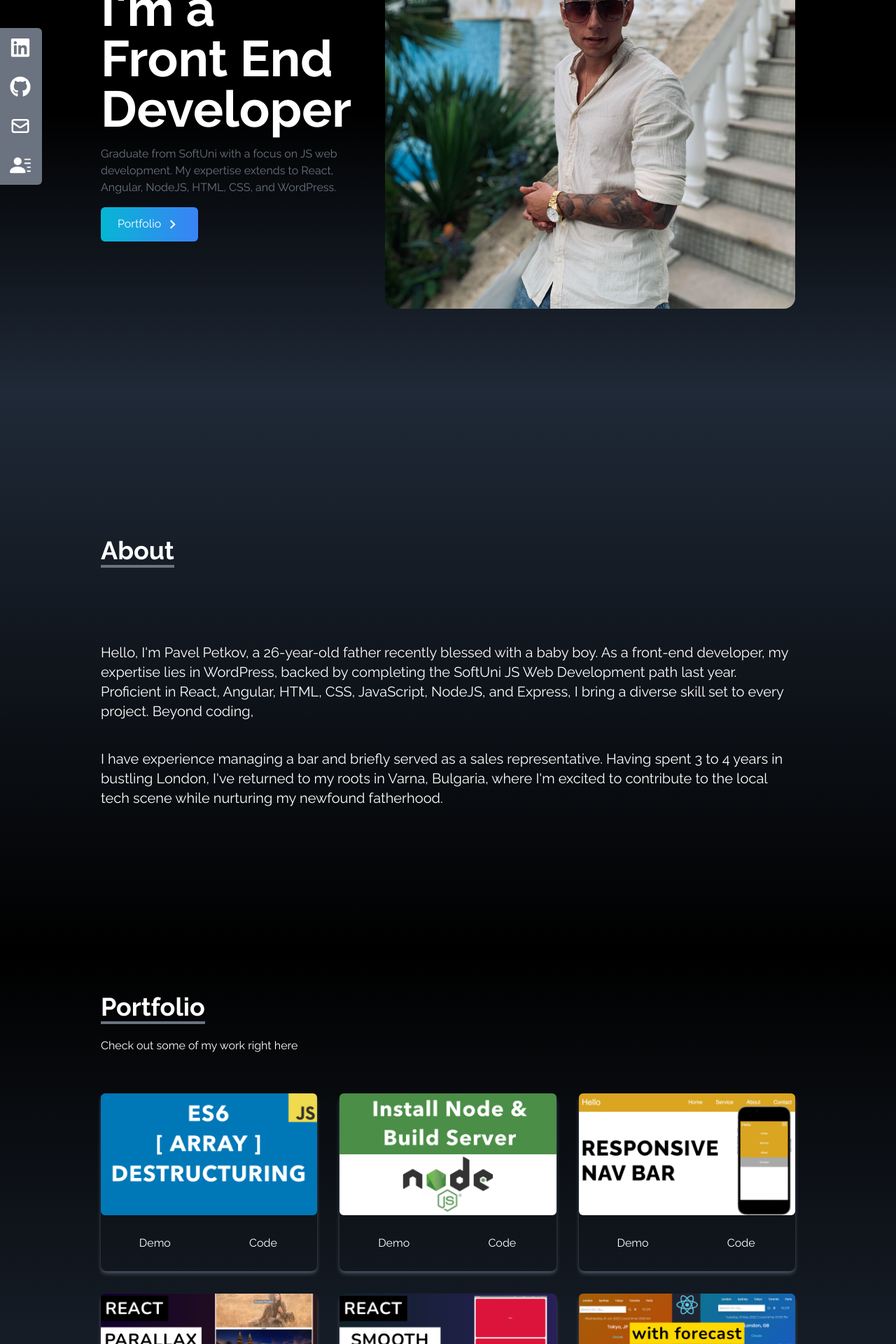
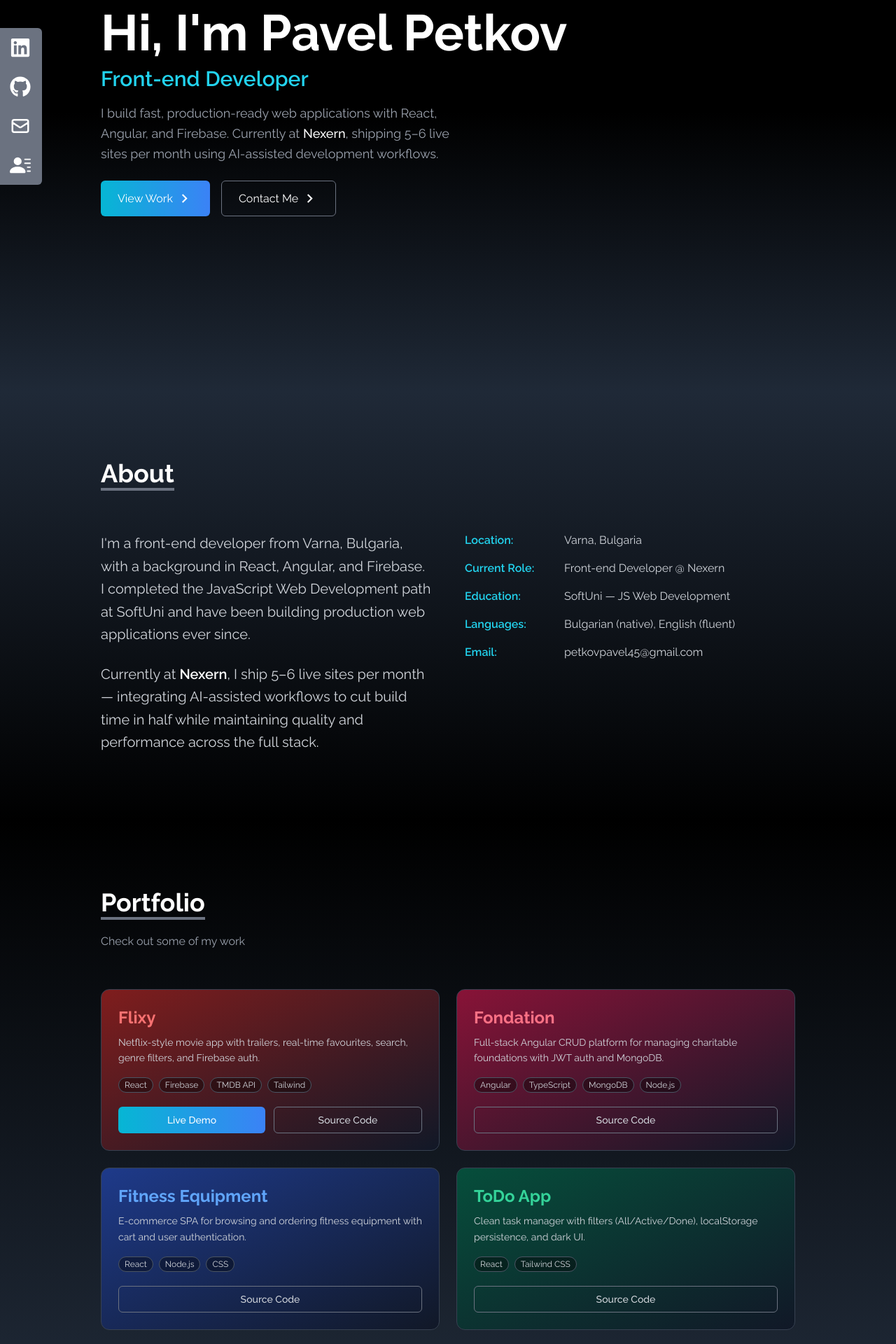
Before and after one commit to petkovpavel45/my-react-portfolio, a React (Create React App) app: page / in a window 1280 px wide. Shown: the part 240-2160 px from the top of the page at 70% size. Built offline with nearby package versions, Linux system fonts and the light colour scheme.

Commit message:
update: rewrite Home, About and Portfolio with current info and real projects

```diff
--- a/src/components/About.jsx
+++ b/src/components/About.jsx
@@ -4,28 +4,46 @@ const About = () => {
   return (
     <div
       name="about"
-      className="w-full h-screen bg-gradient-to-b from-gray-800 to-black text-white"
+      className="w-full bg-gradient-to-b from-gray-800 to-black text-white py-20"
     >
-      <div className="max-w-screen-lg p-4 mx-auto flex flex-col justify-center w-full h-full">
+      <div className="max-w-screen-lg p-4 mx-auto flex flex-col justify-center w-full">
         <div className="pb-8">
           <p className="text-4xl font-bold inline border-b-4 border-gray-500">
             About
           </p>
         </div>
-        <p className="text-xl mt-20 mb-10">
-          Hello, I'm Pavel Petkov, a 26-year-old father recently blessed with a
-          baby boy. As a front-end developer, my expertise lies in WordPress,
-          backed by completing the SoftUni JS Web Development path last year.
-          Proficient in React, Angular, HTML, CSS, JavaScript, NodeJS, and
-          Express, I bring a diverse skill set to every project. Beyond coding,
-        </p>
-        <p className="text-xl">
-          I have experience managing a bar and briefly served as a sales
-          representative. Having spent 3 to 4 years in bustling London, I've
-          returned to my roots in Varna, Bulgaria, where I'm excited to
-          contribute to the local tech scene while nurturing my newfound
-          fatherhood.
-        </p>
+
+        <div className="grid md:grid-cols-2 gap-12 mt-8">
+          <div>
+            <p className="text-xl text-gray-300 leading-relaxed mb-6">
+              I'm a front-end developer from Varna, Bulgaria, with a background
+              in React, Angular, and Firebase. I completed the JavaScript Web
+              Development path at SoftUni and have been building production web
+              applications ever since.
+            </p>
+            <p className="text-xl text-gray-300 leading-relaxed">
+              Currently at <span className="text-white font-semibold">Nexern</span>,
+              I ship 5–6 live sites per month — integrating AI-assisted
+              workflows to cut build time in half while maintaining quality and
+              performance across the full stack.
+            </p>
+          </div>
+
+          <div className="flex flex-col gap-4">
+            {[
+              { label: "Location", value: "Varna, Bulgaria" },
+              { label: "Current Role", value: "Front-end Developer @ Nexern" },
+              { label: "Education", value: "SoftUni — JS Web Development" },
+              { label: "Languages", value: "Bulgarian (native), English (fluent)" },
+              { label: "Email", value: "petkovpavel45@gmail.com" },
+            ].map(({ label, value }) => (
+              <div key={label} className="flex gap-3">
+                <span className="text-cyan-400 font-semibold min-w-[130px]">{label}:</span>
+                <span className="text-gray-300">{value}</span>
+              </div>
+            ))}
+          </div>
+        </div>
       </div>
     </div>
   );
--- a/src/components/Home.jsx
+++ b/src/components/Home.jsx
@@ -1,5 +1,4 @@
 import React from "react";
-import HeroImage from "../assets/heroimg.png";
 import { MdOutlineKeyboardArrowRight } from "react-icons/md";
 import { Link } from "react-scroll";
 
@@ -9,38 +8,43 @@ const Home = () => {
       name="home"
       className="h-screen w-full bg-gradient-to-b from-black via-black to-gray-800"
     >
-      <div className="max-w-screen-lg mx-auto flex flex-col items-center justify-center h-full px-4 md:flex-row">
-        <div className="flex flex-col justify-center h-full md:mr-12">
+      <div className="max-w-screen-lg mx-auto flex flex-col justify-center h-full px-4">
         <h2 className="text-4xl sm:text-7xl font-bold text-white">
-            I'm a Front End Developer
+          Hi, I'm Pavel Petkov
         </h2>
-          <p className="text-gray-500 py-4 max-w-md">
-            Graduate from SoftUni with a focus on JS web
-            development. My expertise extends to React, Angular, NodeJS, HTML,
-            CSS, and WordPress.
+        <h3 className="text-2xl sm:text-3xl font-semibold text-cyan-400 mt-3">
+          Front-end Developer
+        </h3>
+        <p className="text-gray-400 py-4 max-w-lg text-lg leading-relaxed">
+          I build fast, production-ready web applications with React, Angular,
+          and Firebase. Currently at{" "}
+          <span className="text-white font-medium">Nexern</span>, shipping 5–6
+          live sites per month using AI-assisted development workflows.
         </p>
 
-          <div>
+        <div className="flex gap-4 flex-wrap mt-2">
           <Link
             to="portfolio"
             smooth
             duration={500}
-              className="group text-white w-fit px-6 py-3 my-2 flex items-center rounded-md bg-gradient-to-r from-cyan-500 to-blue-500 cursor-pointer m-auto md:m-0"
+            className="group text-white w-fit px-6 py-3 flex items-center rounded-md bg-gradient-to-r from-cyan-500 to-blue-500 cursor-pointer hover:scale-105 duration-200"
           >
-              Portfolio
+            View Work
             <span className="group-hover:rotate-90 duration-300">
               <MdOutlineKeyboardArrowRight size={25} className="ml-1" />
             </span>
           </Link>
-          </div>
-        </div>
-
-        <div>
-          <img
-            src={HeroImage}
-            alt="my profile"
-            className="rounded-2xl mx-auto w-1/2 md:w-full mb-6"
-          />
+          <Link
+            to="contact"
+            smooth
+            duration={500}
+            className="group text-white w-fit px-6 py-3 flex items-center rounded-md border border-gray-500 cursor-pointer hover:border-cyan-500 hover:scale-105 duration-200"
+          >
+            Contact Me
+            <span className="group-hover:rotate-90 duration-300">
+              <MdOutlineKeyboardArrowRight size={25} className="ml-1" />
+            </span>
+          </Link>
         </div>
       </div>
     </div>
--- a/src/components/Portfolio.jsx
+++ b/src/components/Portfolio.jsx
@@ -1,69 +1,104 @@
-import React from 'react'
-import arrayDestruct from '../assets/portfolio/arrayDestruct.jpg'
-import installNode from '../assets/portfolio/installNode.jpg'
-import navbar from '../assets/portfolio/navbar.jpg'
-import reactParallax from '../assets/portfolio/reactParallax.jpg'
-import reactSmooth from '../assets/portfolio/reactSmooth.jpg'
-import reactWeather from '../assets/portfolio/reactWeather.jpg'
-const Portfolio = () => {
-const portfolios = [
+import React from "react";
+
+const projects = [
   {
-        id:1,
-        src: arrayDestruct,
-        demo: () => {
-            window.open('https://react-fitness-equipment.web.app/', '_blank')
-        },
-        code: () => {
-            window.open('https://github.com/petkovpavel45/my-react-portfolio', '_blank')
-        }
+    id: 1,
+    title: "Flixy",
+    description: "Netflix-style movie app with trailers, real-time favourites, search, genre filters, and Firebase auth.",
+    tech: ["React", "Firebase", "TMDB API", "Tailwind"],
+    gradient: "from-red-900 to-gray-900",
+    accent: "text-red-400",
+    demo: "https://flixy-reacty.vercel.app",
+    code: "https://github.com/petkovpavel45/FlixyProject",
   },
   {
-        id:2,
-        src: installNode
+    id: 2,
+    title: "Fondation",
+    description: "Full-stack Angular CRUD platform for managing charitable foundations with JWT auth and MongoDB.",
+    tech: ["Angular", "TypeScript", "MongoDB", "Node.js"],
+    gradient: "from-rose-900 to-gray-900",
+    accent: "text-rose-400",
+    demo: null,
+    code: "https://github.com/petkovpavel45/Angular-Project",
   },
   {
-        id:3,
-        src: navbar
+    id: 3,
+    title: "Fitness Equipment",
+    description: "E-commerce SPA for browsing and ordering fitness equipment with cart and user authentication.",
+    tech: ["React", "Node.js", "CSS"],
+    gradient: "from-blue-900 to-gray-900",
+    accent: "text-blue-400",
+    demo: null,
+    code: "https://github.com/petkovpavel45/project-for-react",
   },
   {
-        id:4,
-        src: reactParallax
+    id: 4,
+    title: "ToDo App",
+    description: "Clean task manager with filters (All/Active/Done), localStorage persistence, and dark UI.",
+    tech: ["React", "Tailwind CSS"],
+    gradient: "from-emerald-900 to-gray-900",
+    accent: "text-emerald-400",
+    demo: null,
+    code: "https://github.com/petkovpavel45/ToDo",
   },
-    {
-        id:5,
-        src: reactSmooth
-    },
-    {
-        id:6,
-        src: reactWeather
-    },
-]
+];
 
+const Portfolio = () => {
   return (
-    <div name="portfolio" className='bg-gradient-to-b from-black to-gray-800 w-full text-white md:h-screen'>
-        <div className='max-w-screen-lg p-4 mx-auto flex flex-col justify-center w-full h-full'>
-            <div className='pb-8'>
-                <p className='text-4xl font-bold inline border-b-4 border-gray-500'>Portfolio</p>
-                <p className='py-6'>Check out some of my work right here</p>
+    <div
+      name="portfolio"
+      className="bg-gradient-to-b from-black to-gray-800 w-full text-white py-20"
+    >
+      <div className="max-w-screen-lg p-4 mx-auto">
+        <div className="pb-8">
+          <p className="text-4xl font-bold inline border-b-4 border-gray-500">
+            Portfolio
+          </p>
+          <p className="py-6 text-gray-400">Check out some of my work</p>
         </div>
 
-
-            <div className='grid sm:grid-cols-2 md:grid-cols-3 gap-8 px-12 sm:px-0'>
-            {
-                portfolios.map(({id, src, code, demo}) => (
-                    <div key={id} className='shadow-md shadow-gray-600 rounded-lg'>
-                    <img src={src} alt="" className='rounded-md duration-200 hover:scale-105'/>
-                    <div className='flex items-center justify-center'>
-                        <button onClick={demo} className='w-1/2 px-6 py-3 m-4 duration-200 hover:scale-105'>Demo</button>
-                        <button onClick={code} className='w-1/2 px-6 py-3 m-4 duration-200 hover:scale-105'>Code</button>
+        <div className="grid sm:grid-cols-2 gap-6">
+          {projects.map(({ id, title, description, tech, gradient, accent, demo, code }) => (
+            <div
+              key={id}
+              className={`bg-gradient-to-br ${gradient} rounded-xl p-6 border border-gray-700 hover:border-gray-500 transition-all duration-300 hover:scale-[1.02] flex flex-col`}
+            >
+              <h3 className={`text-2xl font-bold ${accent} mb-2`}>{title}</h3>
+              <p className="text-gray-300 text-sm leading-relaxed flex-1 mb-4">
+                {description}
+              </p>
+              <div className="flex flex-wrap gap-2 mb-5">
+                {tech.map((t) => (
+                  <span
+                    key={t}
+                    className="px-2 py-0.5 text-xs bg-black/40 border border-gray-600 rounded-full text-gray-300"
+                  >
+                    {t}
+                  </span>
+                ))}
+              </div>
+              <div className="flex gap-3">
+                {demo && (
+                  <button
+                    onClick={() => window.open(demo, "_blank")}
+                    className="flex-1 py-2 rounded-md bg-gradient-to-r from-cyan-500 to-blue-500 text-white text-sm font-medium hover:scale-105 duration-200"
+                  >
+                    Live Demo
+                  </button>
+                )}
+                <button
+                  onClick={() => window.open(code, "_blank")}
+                  className="flex-1 py-2 rounded-md border border-gray-500 text-gray-300 text-sm font-medium hover:border-cyan-500 hover:text-white duration-200"
+                >
+                  Source Code
+                </button>
               </div>
             </div>
-                ))
-            }
+          ))}
         </div>
       </div>
     </div>
-  )
-}
+  );
+};
 
-export default Portfolio
+export default Portfolio;
```
Lines whose indentation alone changed are shown as unchanged.
